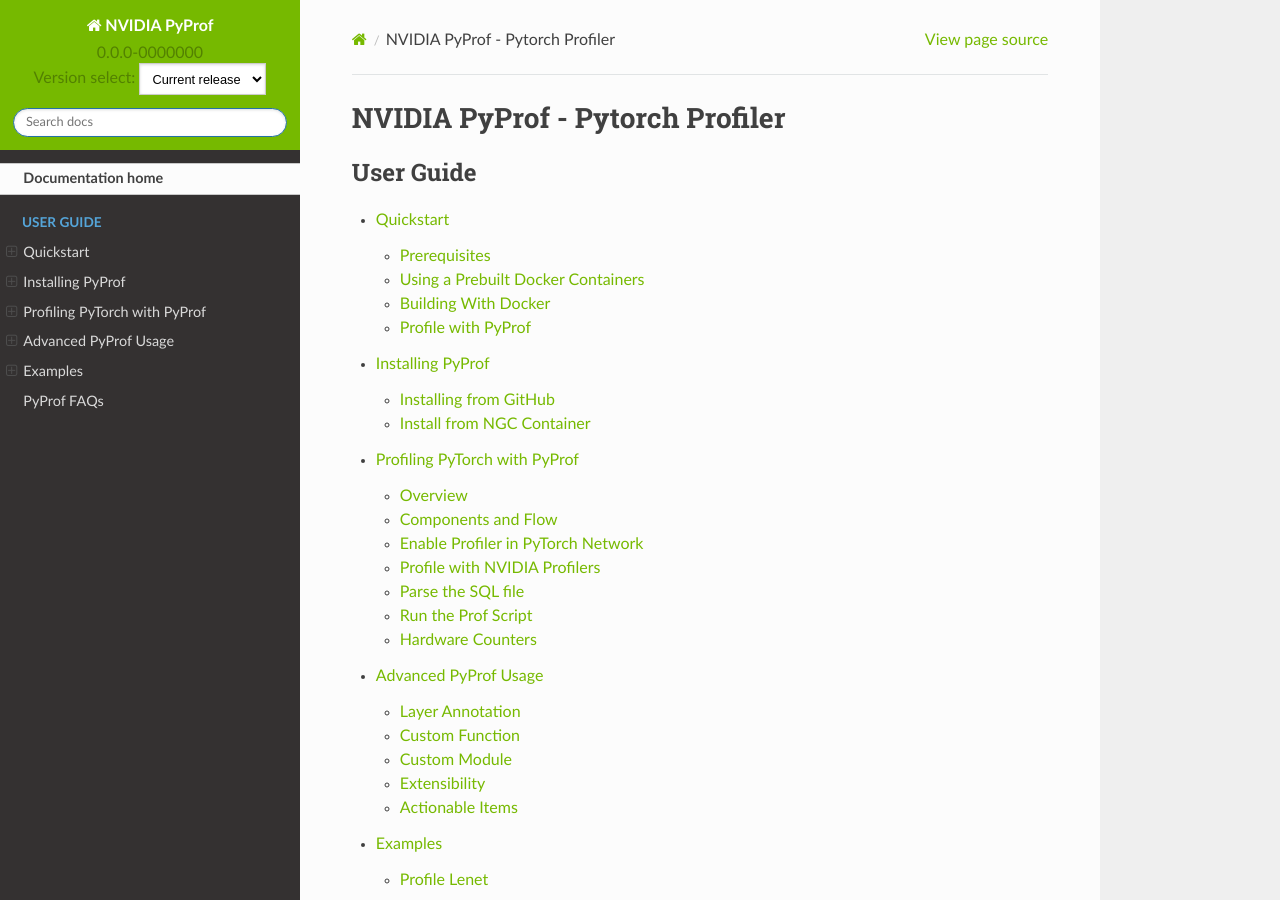
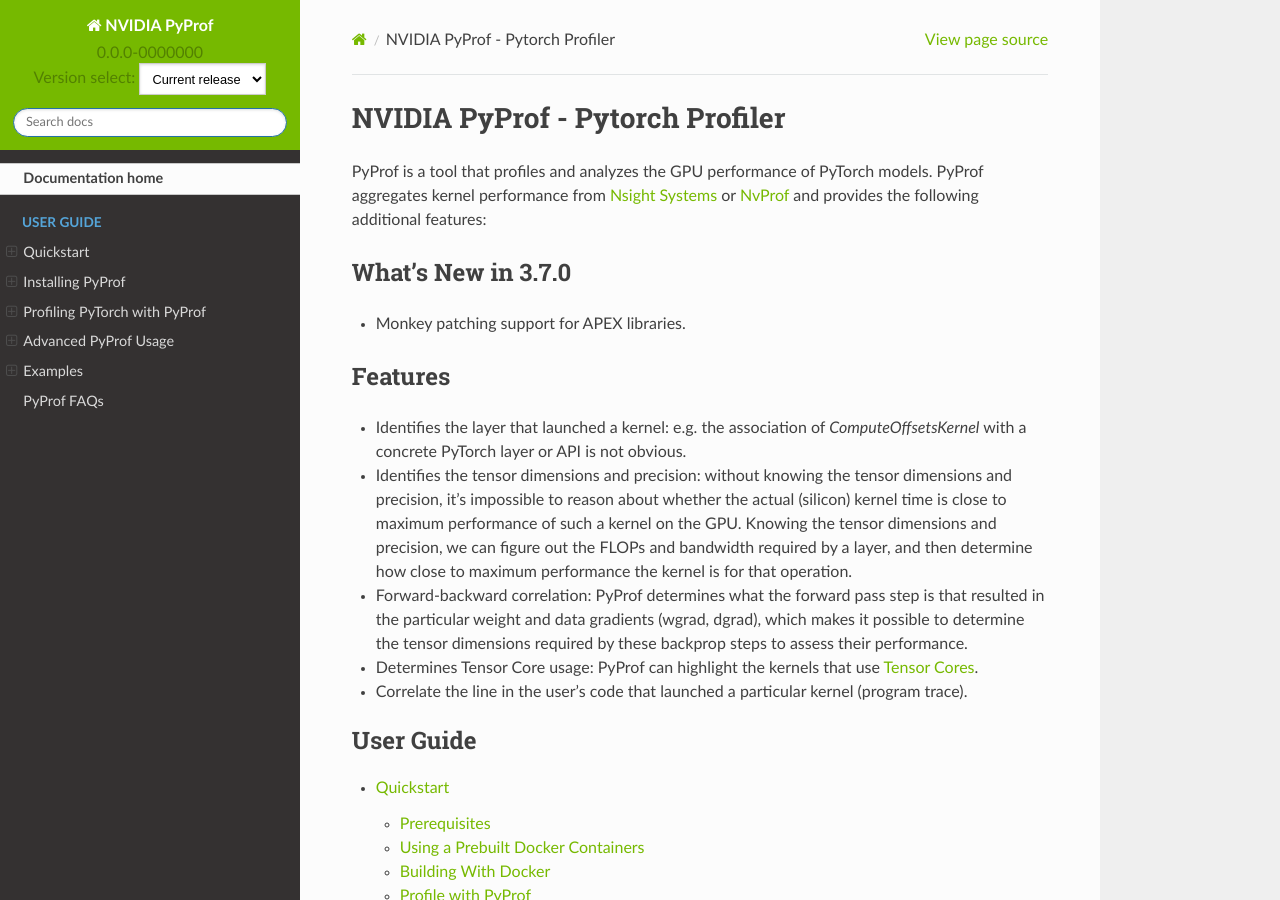
Before and after one commit to NVIDIA/PyProf, a Sphinx documentation site: the page built from docs/index.rst, in a window 1280 px wide and 900 px high. Built offline with Sphinx 7.4.7 and the Read the Docs theme 2.0.0, drawn with Linux system fonts in a browser that asks for light colours.

Commit message:
Update README and Docs for 20.12 release

```diff
--- a/README.rst
+++ b/README.rst
@@ -18,10 +18,41 @@
 PyProf - PyTorch Profiling tool
 ===============================
 
-    **NOTE: You are currently on teh r20.12 branch which tracks stabilization
-    towards the release. This branch is not usable during stabilization**
+.. overview-begin-marker-do-not-remove
 
-.. overview-begin-marker-do-not-remove
+PyProf is a tool that profiles and analyzes the GPU performance of PyTorch
+models. PyProf aggregates kernel performance from `Nsight Systems
+<https://developer.nvidia.com/nsight-systems>`_ or `NvProf
+<https://developer.nvidia.com/nvidia-visual-profiler>`_ and provides the
+following additional features:
+
+What's New in 3.7.0
+-------------------
+
+* Monkey patching support for APEX libraries.
+
+Features
+--------
+
+* Identifies the layer that launched a kernel: e.g. the association of
+  `ComputeOffsetsKernel` with a concrete PyTorch layer or API is not obvious.
+
+* Identifies the tensor dimensions and precision: without knowing the tensor
+  dimensions and precision, it's impossible to reason about whether the actual
+  (silicon) kernel time is close to maximum performance of such a kernel on
+  the GPU. Knowing the tensor dimensions and precision, we can figure out the
+  FLOPs and bandwidth required by a layer, and then determine how close to
+  maximum performance the kernel is for that operation.
+
+* Forward-backward correlation: PyProf determines what the forward pass step
+  is that resulted in the particular weight and data gradients (wgrad, dgrad),
+  which makes it possible to determine the tensor dimensions required by these
+  backprop steps to assess their performance.
+
+* Determines Tensor Core usage: PyProf can highlight the kernels that use
+  `Tensor Cores <https://developer.nvidia.com/tensor-cores>`_.
+
+* Correlate the line in the user's code that launched a particular kernel (program trace).
 
 .. overview-end-marker-do-not-remove
 
@@ -75,5 +106,57 @@
 
 .. quick-start-end-marker-do-not-remove
 
+Documentation
+-------------
+
+The User Guide can be found in the
+`documentation for current release
+<https://docs.nvidia.com/deeplearning/frameworks/pyprof-user-guide/index.html>`_, and
+provides instructions on how to install and profile with PyProf.
+
+A complete `Quick Start Guide <https://docs.nvidia.com/deeplearning/frameworks/pyprof-user-guide/quickstart.html>`_
+provides step-by-step instructions to get you quickly started using PyProf.
+
+An `FAQ <https://docs.nvidia.com/deeplearning/frameworks/pyprof-user-guide/faqs.html>`_ provides
+answers for frequently asked questions.
+
+The `Release Notes
+<https://docs.nvidia.com/deeplearning/frameworks/pyprof-release-notes/index.html>`_
+indicate the required versions of the NVIDIA Driver and CUDA, and also describe
+which GPUs are supported by PyProf
+
+Presentation and Papers
+^^^^^^^^^^^^^^^^^^^^^^^
+
+* `Automating End-toEnd PyTorch Profiling <https://developer.nvidia.com/gtc/2020/video/s21143>`_.
+   * `Presentation slides <https://developer.download.nvidia.com/video/gputechconf/gtc/2020/presentations/s21143-automating-end-to-end-pytorch-profiling.pdf>`_.
+
+Contributing
+------------
+
+Contributions to PyProf are more than welcome. To
+contribute make a pull request and follow the guidelines outlined in
+the `Contributing <CONTRIBUTING.md>`_ document.
+
+Reporting problems, asking questions
+------------------------------------
+
+We appreciate any feedback, questions or bug reporting regarding this
+project. When help with code is needed, follow the process outlined in
+the Stack Overflow (https://stackoverflow.com/help/mcve)
+document. Ensure posted examples are:
+
+* minimal – use as little code as possible that still produces the
+  same problem
+
+* complete – provide all parts needed to reproduce the problem. Check
+  if you can strip external dependency and still show the problem. The
+  less time we spend on reproducing problems the more time we have to
+  fix it
+
+* verifiable – test the code you're about to provide to make sure it
+  reproduces the problem. Remove all other problems that are not
+  related to your request/question.
+
 .. |License| image:: https://img.shields.io/badge/License-Apache2-green.svg
    :target: http://www.apache.org/licenses/LICENSE-2.0
--- a/docs/install.rst
+++ b/docs/install.rst
@@ -48,6 +48,6 @@
 After performing the above setup, you can pull the PyProf container
 using the following command::
 
-  docker pull nvcr.io/nvidia/pytorch:20.10-py3
+  docker pull nvcr.io/nvidia/pytorch:20.12-py3
 
-Replace *20.10* with the version of PyTorch container that you want to pull.
+Replace *20.12* with the version of PyTorch container that you want to pull.
--- a/docs/quickstart.rst
+++ b/docs/quickstart.rst
@@ -39,7 +39,7 @@
   drop down button. After cloning the repo be sure to select the r<xx.yy>
   release branch that corresponds to the version of PyProf want to use::
 
-  $ git checkout r20.10
+  $ git checkout r20.12
 
 * If you are starting with a pre-built NGC container, you will need to install
   Docker and nvidia-docker. For DGX users, see `Preparing to use NVIDIA Containers
@@ -75,7 +75,7 @@
 you want to build (or the master branch if you want to build the
 under-development version)::
 
-  $ git checkout r20.10
+  $ git checkout r20.12
 
 Then use docker to build::
 
```
Also changed, not shown: 1 other file.
